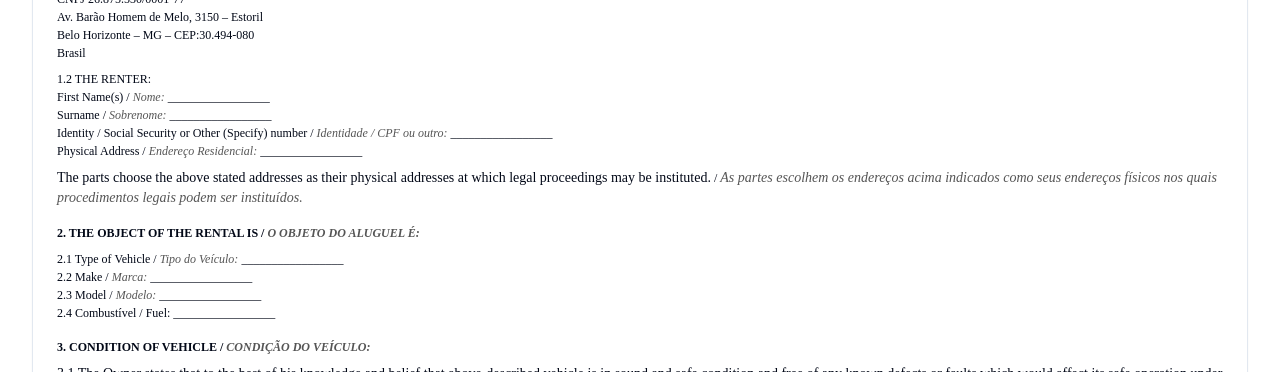
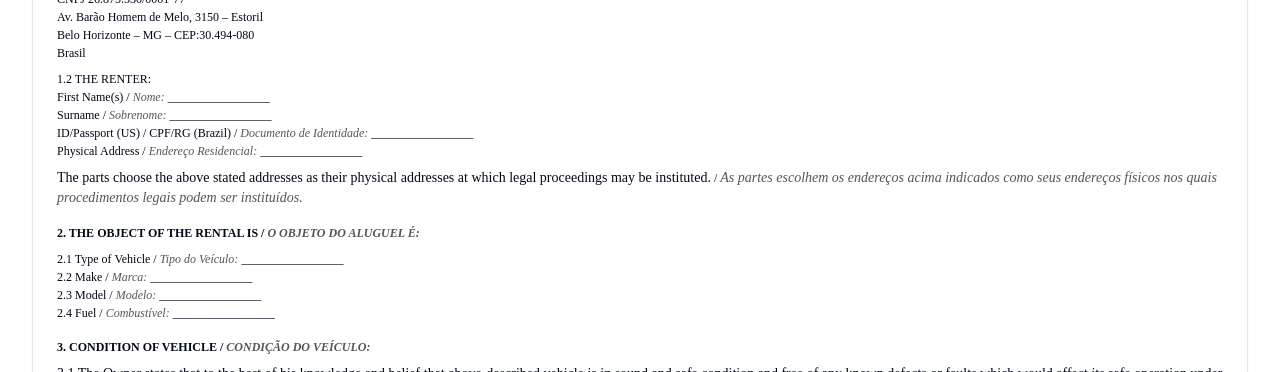
Before and after one commit to reinaguimar/car-lease-wizard-app, a React (Vite) app: page / in a window 1280 px wide. Both pictures are taken after a click on the tab "Visualizar Contrato". Shown: the part 385-757 px from the top of the page. Built offline with nearby package versions, Linux system fonts and the light colour scheme.

Commit message:
Refactor: Improve contract for dual audience
Update contract fields to accommodate both Brazilian and American audiences, including fields like name, surname, document, and time, ensuring clarity for both.

```diff
--- a/src/components/ContractPreview.tsx
+++ b/src/components/ContractPreview.tsx
@@ -36,7 +36,7 @@ export function ContractPreview({ data }: ContractPreviewProps) {
               1.2 THE RENTER:<br />
               First Name(s) / <span className="translation">Nome:</span> {data.firstName || "_________________"}<br />
               Surname / <span className="translation">Sobrenome:</span> {data.surname || "_________________"}<br />
-              Identity / Social Security or Other (Specify) number / <span className="translation">Identidade / CPF ou outro:</span> {data.idNumber || "_________________"}<br />
+              ID/Passport (US) / CPF/RG (Brazil) / <span className="translation">Documento de Identidade:</span> {data.idNumber || "_________________"}<br />
               Physical Address / <span className="translation">Endereço Residencial:</span> {data.address || "_________________"}<br />
             </div>
             <div className="contract-clause">
@@ -52,7 +52,7 @@ export function ContractPreview({ data }: ContractPreviewProps) {
               2.1 Type of Vehicle / <span className="translation">Tipo do Veículo:</span> {data.vehicleType || "_________________"}<br />
               2.2 Make / <span className="translation">Marca:</span> {data.make || "_________________"}<br />
               2.3 Model / <span className="translation">Modelo:</span> {data.model || "_________________"}<br />
-              2.4 Combustível / Fuel: {data.fuel || "_________________"}
+              2.4 Fuel / <span className="translation">Combustível:</span> {data.fuel || "_________________"}
             </div>
           </div>
 
@@ -83,13 +83,13 @@ export function ContractPreview({ data }: ContractPreviewProps) {
             </div>
             <div className="contract-clause">
               5.1 Starting Date / <span className="translation">Data de Início:</span> {formatDate(data.startDate)}<br />
-              Time / <span className="translation">Hora:</span> {data.startTime || "_________________"} / <span className="translation">Hora</span> {data.startTime || "_________________"}h<br />
-              5.1.1 Delivery location: {data.deliveryLocation || "_________________"} / <span className="translation">Local de entrega:</span> {data.deliveryLocation || "_________________"}
+              Time (US) / <span className="translation">Hora (BR):</span> {data.startTime || "_______"} / {data.startTime ? data.startTime.replace("AM", "h").replace("PM", "h") : "_______"}h<br />
+              5.1.1 Delivery location / <span className="translation">Local de entrega:</span> {data.deliveryLocation || "_________________"}, Florida, USA
             </div>
             <div className="contract-clause">
               5.2 Ending Date / <span className="translation">Data de Término:</span> {formatDate(data.endDate)}<br />
-              Time / <span className="translation">Hora:</span> {data.endTime || "_________________"} / <span className="translation">Hora</span> {data.endTime || "_________________"}h<br />
-              5.2.1 Return location: {data.returnLocation || "_________________"} / <span className="translation">Local de retorno:</span> {data.returnLocation || "_________________"}
+              Time (US) / <span className="translation">Hora (BR):</span> {data.endTime || "_______"} / {data.endTime ? data.endTime.replace("AM", "h").replace("PM", "h") : "_______"}h<br />
+              5.2.1 Return location / <span className="translation">Local de retorno:</span> {data.returnLocation || "_________________"}, Florida, USA
             </div>
           </div>
 
@@ -169,8 +169,8 @@ export function ContractPreview({ data }: ContractPreviewProps) {
               11. RETURN OF VEHICLE / <span className="translation">DEVOLUÇÃO DO VEÍCULO:</span>
             </div>
             <div className="contract-clause">
-              <span className="text-sm">11.1 The Renter hereby agrees to return the above-described vehicle to the pick up location later than 01PM.</span> <span className="translation text-sm">O Locatário concorda em devolver o veículo descrito acima ao local de retirada até no máximo 10h.</span><br />
-              <span className="text-sm">11.2. The Renter must return the vehicles to the OWNER on the lease end date of the airport at {data.returnLocation ? data.returnLocation.toUpperCase() : "AEROPORTO DE ORLANDO"}, as agreed, in the same condition as received, except for normal wear and tear. The vehicle must be returned with a full tank; otherwise, a fee of $60.00 (sixty dollars) per vehicle will be charged. In case of excessive dirt, a fee of $100.00 per car will be applied.</span> <span className="translation text-sm">O Locatário deve devolver os veículos ao PROPRIETÁRIO na data de término da locação, no aeroporto de {data.returnLocation ? data.returnLocation.toUpperCase() : "AEROPORTO DE ORLANDO"}, conforme acordado, nas mesmas condições em que foram recebidos, exceto pelo desgaste natural. O veículo deve ser devolvido com o tanque cheio; caso contrário, será cobrada uma taxa de $60,00 (sessenta dólares). Em caso de sujeira excessiva, será aplicada uma taxa de $100,00 por carro.</span>
+              <span className="text-sm">11.1 The Renter hereby agrees to return the above-described vehicle to the pick up location later than 01PM.</span> <span className="translation text-sm">O Locatário concorda em devolver o veículo descrito acima ao local de retirada até no máximo 13h.</span><br />
+              <span className="text-sm">11.2. The Renter must return the vehicles to the OWNER on the lease end date of the airport at {data.returnLocation ? data.returnLocation.toUpperCase() : "ORLANDO AIRPORT"}, Florida, USA, as agreed, in the same condition as received, except for normal wear and tear. The vehicle must be returned with a full tank; otherwise, a fee of $60.00 (sixty dollars) per vehicle will be charged. In case of excessive dirt, a fee of $100.00 per car will be applied.</span> <span className="translation text-sm">O Locatário deve devolver os veículos ao PROPRIETÁRIO na data de término da locação, no aeroporto de {data.returnLocation ? data.returnLocation.toUpperCase() : "ORLANDO"}, Flórida, EUA, conforme acordado, nas mesmas condições em que foram recebidos, exceto pelo desgaste natural. O veículo deve ser devolvido com o tanque cheio; caso contrário, será cobrada uma taxa de $60,00 (sessenta dólares). Em caso de sujeira excessiva, será aplicada uma taxa de $100,00 por carro.</span>
             </div>
           </div>
 
@@ -184,8 +184,8 @@ export function ContractPreview({ data }: ContractPreviewProps) {
           </div>
 
           <div className="mb-6">
-            Signed at Orlando on this {formatDate(data.signDate)} day of {data.signDate ? format(data.signDate, "MMMM yyyy") : "__________ ____"}<br />
-            <span className="translation">Assinado em Orlando, no dia {formatDate(data.signDate)}</span>
+            Signed at Orlando, Florida, USA on this {formatDate(data.signDate)} day of {data.signDate ? format(data.signDate, "MMMM yyyy") : "__________ ____"}<br />
+            <span className="translation">Assinado em Orlando, Flórida, EUA, no dia {formatDate(data.signDate)}</span>
           </div>
 
           <div className="contract-signature">
```
